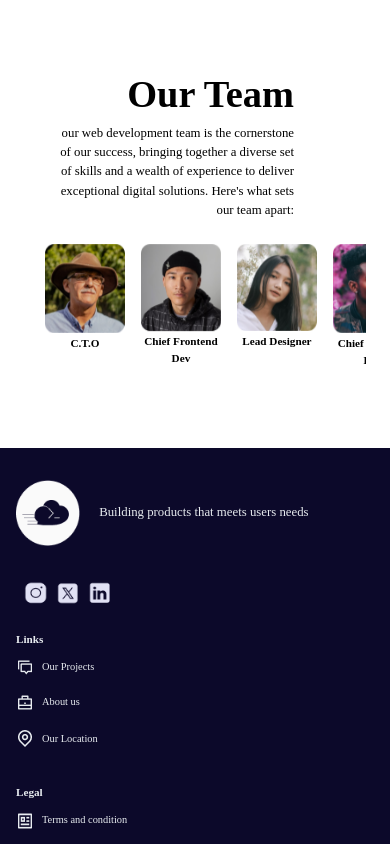
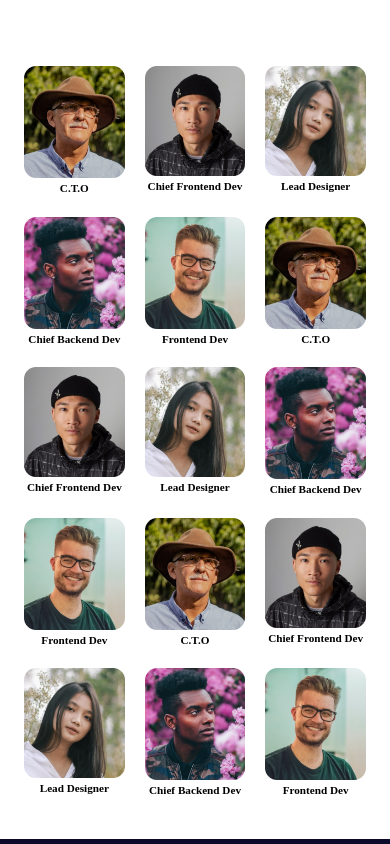
Before and after one commit to jubrealguy/fluxDevs, a React (Create React App) app: page /about in a window 390 px wide. Shown: the part 820-1664 px from the top of the page. Built offline with nearby package versions, Linux system fonts and the light colour scheme.

Commit message:
responsiveness

```diff
--- a/src/Pages/AboutPage.js
+++ b/src/Pages/AboutPage.js
@@ -1,11 +1,24 @@
 import About from '../components/AboutUs';
-import Team from '../components/Team';
+import TeamData from "../data/TeamData"
+
+const TeamGrid = () => {
+    return (
+        <div className="team__grid">
+            {TeamData.map((member) => (
+                <div key={member.id}>
+                    <img src={member.img} alt={member.title} />
+                    <p>{member.title}</p>
+                </div>
+            ))}
+        </div>
+    )
+}
 
 const AboutPage = ({logo, dayLogo}) => {
     return (
         <main>
             <About logo={logo} dayLogo={dayLogo} />
-            <Team />
+            <TeamGrid />
         </main>
     )
 }
--- a/src/css/team.css
+++ b/src/css/team.css
@@ -74,3 +74,32 @@
     font-size: 1.4rem;
   }
 }
+
+.team__grid {
+  margin: 3rem;
+  display: grid;
+  grid-template-columns: 1fr 1fr 1fr 1fr 1fr;
+  gap: 6rem;
+  margin-bottom: 5rem;
+}
+
+.team__grid img {
+  width: 100%;
+}
+
+.team__grid p {
+  font-size: 2.4rem;
+  font-weight: 600;
+  line-height: 1.5;
+  text-align: center;
+}
+
+@media screen and (max-width: 750px) {
+  .team__grid {
+    grid-template-columns: 1fr 1fr 1fr;
+    gap: 2.5rem;
+  }
+  .team__grid p {
+    font-size: 1.4rem;
+  }
+}
--- a/src/data/TeamData.js
+++ b/src/data/TeamData.js
@@ -50,6 +50,36 @@ const TeamData = [
         img: img4,
         title: 'Chief Backend Dev'
     },
+    {
+        id: 10,
+        img: img5,
+        title: 'Frontend Dev'
+    },
+    {
+        id: 11,
+        img: img1,
+        title: 'C.T.O'
+    },
+    {
+        id: 12,
+        img: img2,
+        title: 'Chief Frontend Dev'
+    },
+    {
+        id: 13,
+        img: img3,
+        title: 'Lead Designer'
+    },
+    {
+        id: 14,
+        img: img4,
+        title: 'Chief Backend Dev'
+    },
+    {
+        id: 15,
+        img: img5,
+        title: 'Frontend Dev'
+    },
 ]
 
 export default TeamData
```
